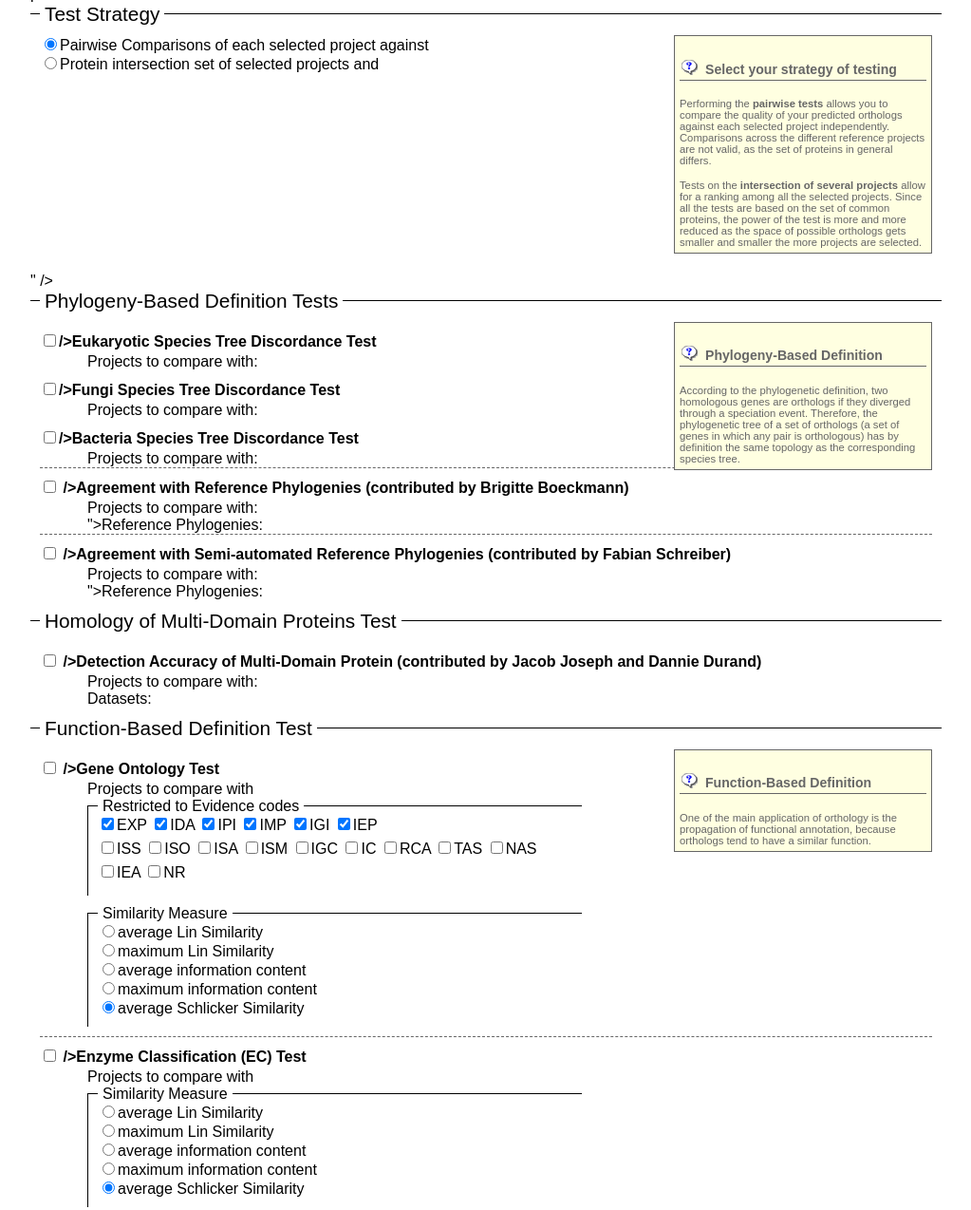
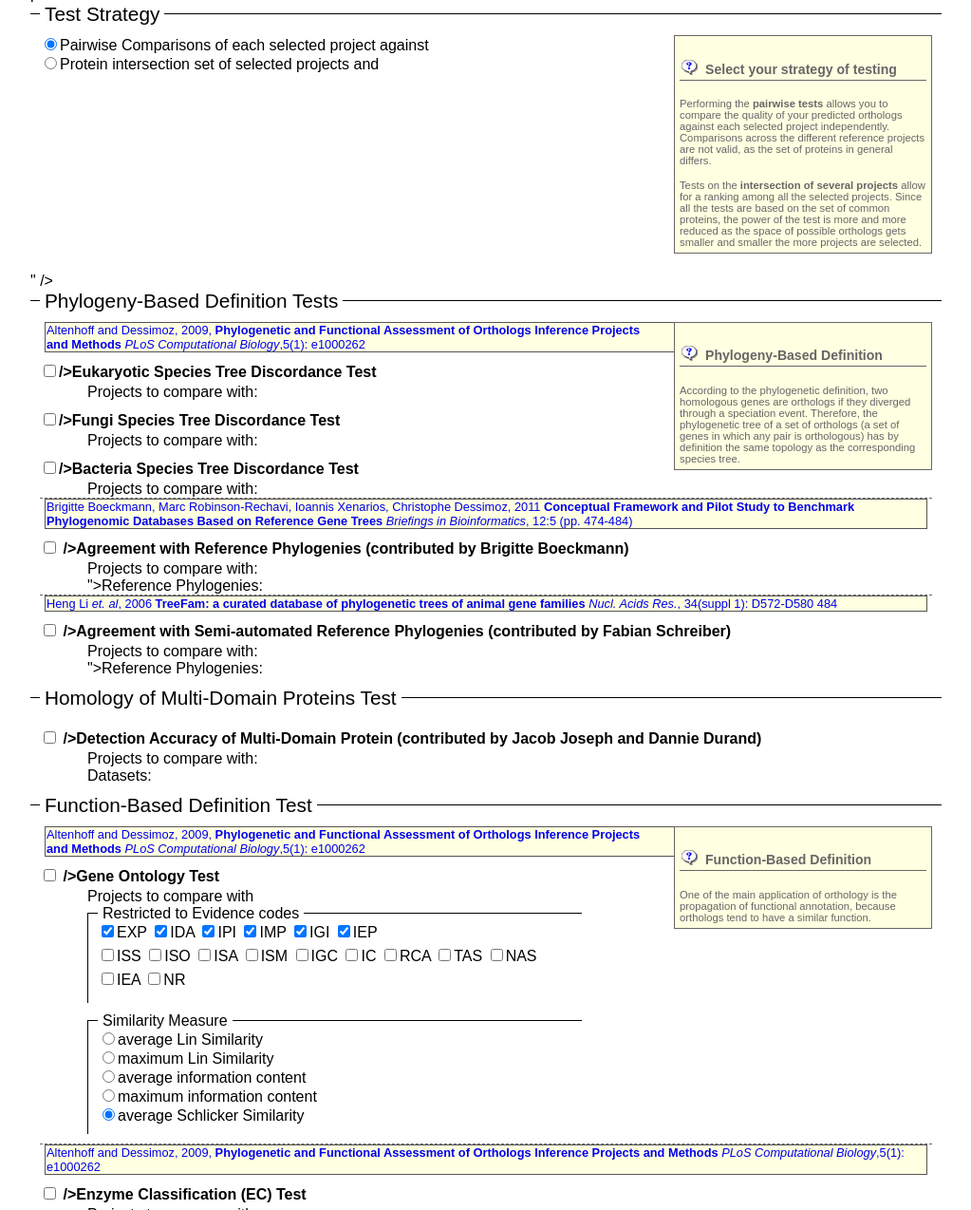
Before and after one commit to qfo/benchmark-webservice, a plain HTML site: page templates/testSelection.html in a window 1280 px wide. Shown: the part 225-1499 px from the top of the page at 95% size, without its empty margins (128-1151 px from the left). Drawn offline with Linux system fonts and the light colour scheme; files that its build step writes are made by us from their sources; files whose address does not match are found by name.

Commit message:
added references to test selection

```diff
--- a/htdocs/benchmarkservice.css
+++ b/htdocs/benchmarkservice.css
@@ -196,7 +196,16 @@ div.modalPopupWindow {
     text-align: left;
 }
 
-
+div.reference{
+    margin:0 5px 0 5px;
+    padding: 0 1px 0 1px;
+    font-size:80%;
+    background-color: #ffffe1;
+    border: 1px solid #555;
+}
+div.reference p.last{
+  margin: 0;
+}
 
 form {
   margin: 0;
--- a/templates/testSelection.html
+++ b/templates/testSelection.html
@@ -32,6 +32,9 @@ orthology inference project you would like to compare your predictions
  <fieldset><legend>Phylogeny-Based Definition Tests</legend>
   <div class="notes"><h4>Phylogeny-Based Definition</h4>
    <p class="last">According to the phylogenetic definition, two homologous genes are orthologs if they diverged through a speciation event. Therefore, the phylogenetic tree of a set of orthologs (a set of genes in which any pair is orthologous) has by definition the same topology as the corresponding species tree.</p>
+  </div>
+   <div class="reference">
+   <p class="last"><a href="http://dx.doi.org/10.1371/journal.pcbi.1000262">Altenhoff and Dessimoz, 2009, <b>Phylogenetic and Functional Assessment of Orthologs Inference Projects and Methods</b> <i>PLoS Computational Biology</i>,5(1): e1000262</a></p>
   </div>
 
   <div class="test_kind">
@@ -68,6 +71,9 @@ orthology inference project you would like to compare your predictions
 
   <div class="test_kind">
    <div class="test">
+  <div class="reference">
+   <p class="last"><a href="http://dx.doi.org/10.1093/bib/bbr034">Brigitte Boeckmann, Marc Robinson-Rechavi, Ioannis Xenarios, Christophe Dessimoz, 2011 <b>Conceptual Framework and Pilot Study to Benchmark Phylogenomic Databases Based on Reference Gene Trees</b> <i>Briefings in Bioinformatics</i>, 12:5 (pp. 474-484)</a></p>
+  </div>
     <h4><input type="checkbox" id="pRefPhylo1" name="pRefPhylo1" <DVAR name="styleRefPhylo"> /><label for="pRefPhylo1">Agreement with Reference Phylogenies (contributed by Brigitte Boeckmann)</label></h4>
     <DBOOL name="hasRefPhylo">
     <div class="testParam">
@@ -82,6 +88,9 @@ orthology inference project you would like to compare your predictions
 
   <div class="test_kind_last">
    <div class="test">
+  <div class="reference">
+   <p class="last"><a href="http://dx.doi.org/10.1093/nar/gkj118">Heng Li <i>et. al</i>, 2006 <b>TreeFam: a curated database of phylogenetic trees of animal gene families</b> <i>Nucl. Acids Res.</i>, 34(suppl 1): D572-D580 484</a></p>
+  </div>
     <h4><input type="checkbox" id="pAutoPhylo1" name="pAutoPhylo1" <DVAR name="styleAutoPhylo"> /><label for="pAutoPhylo1">Agreement with Semi-automated Reference Phylogenies (contributed by Fabian Schreiber)</label></h4>
     <DBOOL name="hasAutoPhylo">
     <div class="testParam">
@@ -117,8 +126,13 @@ orthology inference project you would like to compare your predictions
    <p class="last">One of the main application of orthology is the propagation of functional annotation, because orthologs tend to have a similar function.</p>
   </div>
 
+
+
   <div class="test_kind">
    <div class="test">
+  <div class="reference">
+   <p class="last"><a href="http://dx.doi.org/10.1371/journal.pcbi.1000262">Altenhoff and Dessimoz, 2009, <b>Phylogenetic and Functional Assessment of Orthologs Inference Projects and Methods</b> <i>PLoS Computational Biology</i>,5(1): e1000262</a></p>
+  </div>
     <h4><input type="checkbox" id="pGO1" name="pGO1" <DVAR name="styleGO"> /><label for="pGO1">Gene Ontology Test</label></h4>
     <DBOOL name="hasGO">
     <div class="testParam">
@@ -164,6 +178,9 @@ orthology inference project you would like to compare your predictions
   </div>
 
   <div class="test">
+  <div class="reference">
+   <p class="last"><a href="http://dx.doi.org/10.1371/journal.pcbi.1000262">Altenhoff and Dessimoz, 2009, <b>Phylogenetic and Functional Assessment of Orthologs Inference Projects and Methods</b> <i>PLoS Computational Biology</i>,5(1): e1000262</a></p>
+  </div>
    <h4><input type="checkbox" id="pEC1" name="pEC1" class="inputCheckbox" <DVAR name="styleEC"> /><label for="pEC1">Enzyme Classification (EC) Test</label></h4>
    <DBOOL name="hasEC">
    <div class="testParam">
```
Also changed, not shown: templates/testResults.html (+1 -1 lines), 1 other file.
